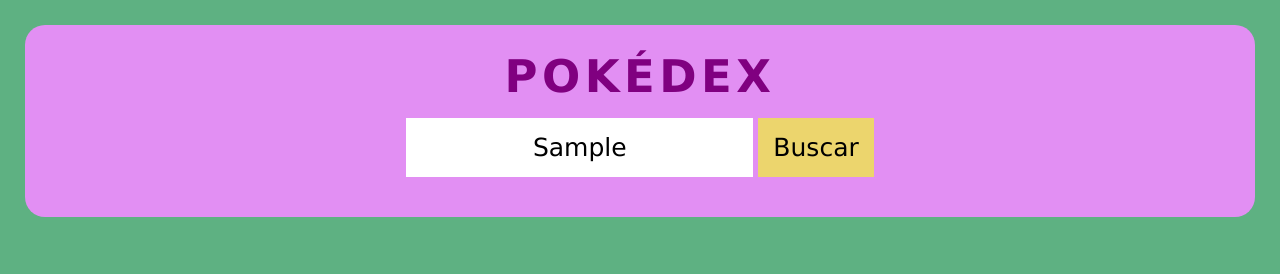
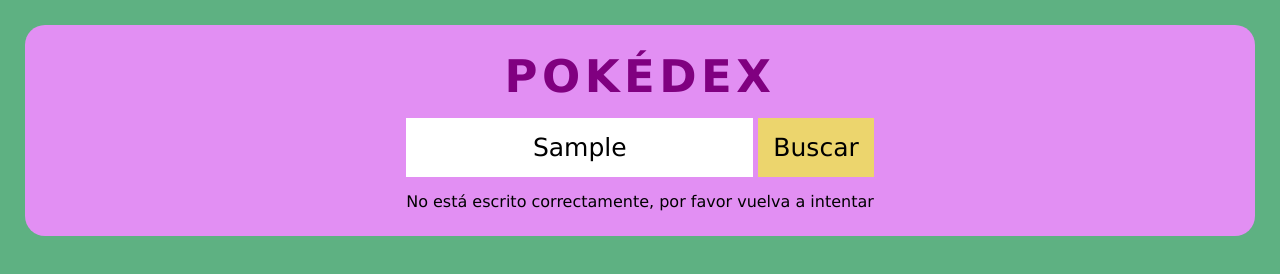
Before and after one commit to jacqueline-bl/proy-pokedex.github.io, a plain HTML site: page index.html in a window 1280 px wide. Both pictures are taken after typing "Sample" into the empty fields and a click on the button "Buscar". Drawn offline with Linux system fonts and the light colour scheme; no server answers.

Commit message:
modificar catch error

```diff
--- a/index.html
+++ b/index.html
@@ -16,6 +16,7 @@
            <input type="text" name="" id="inputPokemon" placeholder="¡Yo te elijo!">
             <button id="botonPokemon">Buscar</button>
         </form>
+        <div id="errorInput"></div>
 
     </header>
 
--- a/index.js
+++ b/index.js
@@ -11,13 +11,17 @@
     <img src="${pokemon.image}" alt="${pokemon.name}">
     <h3>${pokemon.name}</h3>
     <ul>
-      <li>Altura: ${pokemon.height}</li>
-      <li>Peso: ${pokemon.weight}</li>
-      <li>ID: ${pokemon.id}</li>
+      <li>Altura:  ${pokemon.height}</li>
+      <li>Peso:  ${pokemon.weight}</li>
+      <li>ID:  ${pokemon.id}</li>
     </ul>
-    `
+    `;
     document.getElementById('render').appendChild(article);
 }
+
+//AGREGAR TIPO (FALTA)
+/*<li>ID:  ${pokemon.type}</li>
+type : pokemon.type.type.name*/
 
 // IMPRIMIR DATOS POR CADA POKEMÓN
 
@@ -29,7 +33,7 @@
         height: pokemon.height,
         id: pokemon.id,
         weight: pokemon.weight,
-        image: pokemon.sprites.front_default
+        image: pokemon.sprites.front_default,
     }
     crearCarta(propiedadesPokemon);
 }
@@ -84,23 +88,24 @@
     try {
 
         lienzoLimpio();
-        let nombrePokemon = document.getElementById('inputPokemon').value.toLowerCase();
+        let nombrePokemon = document.getElementById('inputPokemon').value.trim().toLowerCase();
         let respuestaApi = await fetch(`${baseUrl}pokemon/${nombrePokemon}`);
         let pokemon = await respuestaApi.json();
 
 
         let propiedadesPokemon = {
-            name: pokemon.name,
-            height: pokemon.height,
-            id: pokemon.id,
-            weight: pokemon.weight,
+            name:  pokemon.name,
+            height:  pokemon.height,
+            id:  pokemon.id,
+            weight:  pokemon.weight,
             image: pokemon.sprites.front_default
         };
         crearCarta(propiedadesPokemon);
-        regresar();
+
 
     } catch (error) {
-        console.error(error);
+        let errorBusqueda = document.getElementById('errorInput');
+        errorBusqueda.textContent = `No está escrito correctamente, por favor vuelva a intentar`;
     }
 }
 
```
